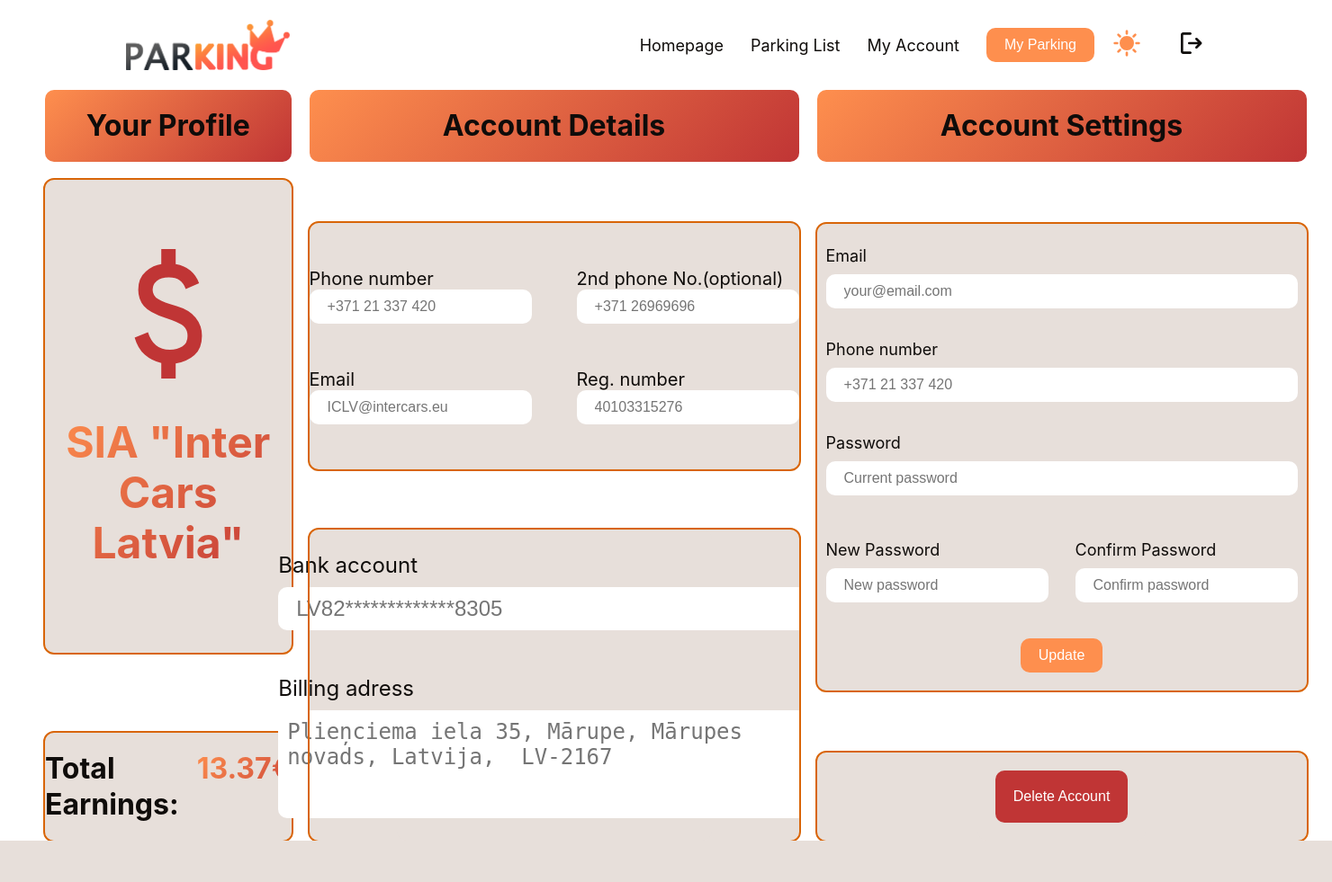
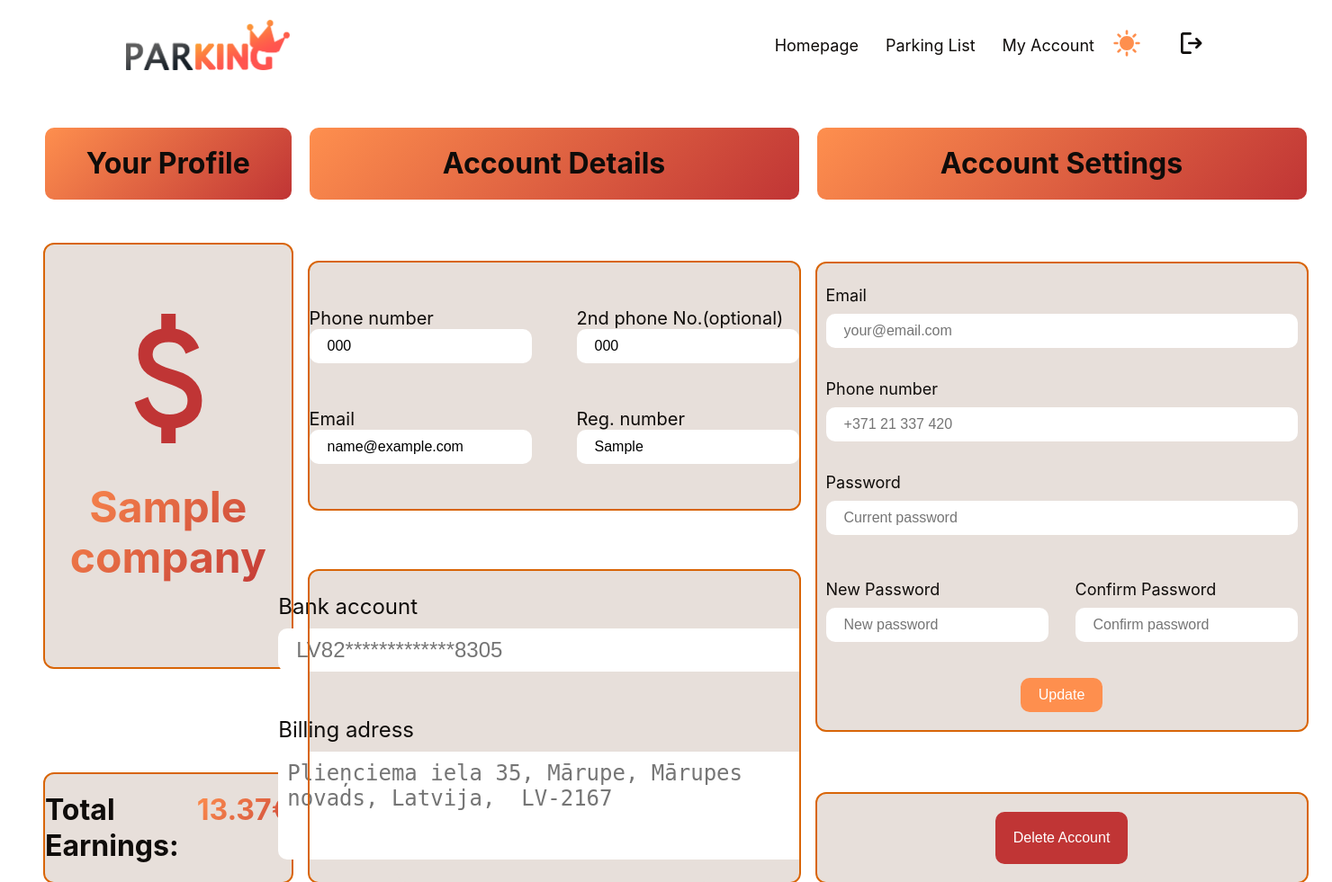
Before and after one commit to fortijs40/parKing-partner, a PHP site: page /business_account.php in a window 1480 px wide. Shown: the whole page at 90% size. Before the commit the page ends 935 px from the top, so only its background shows below. Run offline with PHP 8.4, Linux system fonts and the light colour scheme; the visitor is signed in with stand-in values (Sample User, id 1); tables that the repository leaves empty or names only in its code hold one stand-in row (values such as "Sample post").

Commit message:
User account info pulled and displayed from database

```diff
--- a/business_account.php
+++ b/business_account.php
@@ -4,10 +4,21 @@
         session_name('session_1');
         session_start();
 
+        require_once '.\php\connection.php';
+
         if (!isset($_SESSION['is_logged_in']) || $_SESSION['is_logged_in'] !== true) {
             header("Location: login.php");
             exit();
         }
+
+        $companyId = $_SESSION['company_id'];
+
+        $stmt = $conn->prepare("SELECT * FROM companies WHERE company_id = :company_id");
+        $stmt->bindParam(':company_id', $companyId);
+        $stmt->execute();
+        $partnerData = $stmt->fetch(PDO::FETCH_ASSOC);
+
+        $conn = null;
     ?>
 
 
@@ -32,7 +43,6 @@
                     <a href="index.html" class="link">Homepage</a>
                     <a href="parking_list.php" class="link">Parking List</a>
                     <a href="business_account.php" class="link">My Account</a>
-                    <button class="btn btn-primary" onclick="window.location.href='login.php'">My Parking</button>
                 </div>
                 <div>
                     <svg id="light-theme-toggle" class="theme-change" xmlns="http://www.w3.org/2000/svg" width="32" height="32" viewBox="0 0 24 24">
@@ -63,7 +73,7 @@
                 </div>
                 <div class="business-name">
                     <img src="src/img/function3.svg" alt="function 3" class="function-img" style="margin-bottom: 35px;">
-                    <h1 class="gradient-text" style="margin-bottom: 25px;" name="company_name">SIA "Inter Cars Latvia"</h1>
+                    <h1 class="gradient-text" style="margin-bottom: 25px;" name="company_name"><?php echo $partnerData['company_name'];?></h1>
                 </div>
                 <div class="user-balance-container">
                     <h2>Total Earnings:</h2>
@@ -80,21 +90,21 @@
                         <div class="user-account-details-input-phones">
                             <div class="user-account-details-input-container">
                                 <label for="phone_number" style="font-size: 20px;">Phone number</label>
-                                <input type="text" name="phone_number" id="phone_number" placeholder="+371 21 337 420" class="input" >
+                                <input type="text" name="phone_number" id="phone_number" value="<?php echo $partnerData['phone_number'];?>" class="input" style="color: black">
                             </div>
                             <div class="user-account-details-input-container">
                                 <label for="second_phone_no" style="font-size: 20px;">2nd phone No.(optional)</label>
-                                <input type="text" name="second_phone_no" id="second_phone_no" placeholder="+371 26969696" class="input">
+                                <input type="text" name="second_phone_no" id="second_phone_no" value="<?php echo $partnerData['second_phone_no'];?>" class="input" style="color: black">
                             </div>
                         </div>
                         <div class="user-account-details-input-email-reg">
                             <div class="user-account-details-input-container">
                                 <label for="email" style="font-size: 20px;">Email</label>
-                                <input type="text" name="email" id="email" placeholder="ICLV@intercars.eu" class="input">
+                                <input type="text" name="email" id="email" value="<?php echo $partnerData['email'];?>" class="input" style="color: black">
                             </div>
                             <div class="user-account-details-input-container">
                                 <label for="reg_no" style="font-size: 20px;">Reg. number</label>
-                                <input type="text" name="reg_no" id="reg_no" placeholder="40103315276" class="input">
+                                <input type="text" name="reg_no" id="reg_no" value="<?php echo $partnerData['reg_no'];?>" class="input" style="color: black">
                             </div>
                         </div>
                     </div>
@@ -103,11 +113,11 @@
                     <div class="user-bank-details">
                         <div class="user-bank-details-input">
                             <label for="bank_account">Bank account</label>
-                            <input type="text" name="bank_account" id="bank_account" placeholder="LV82*************8305" class="input" style="font-size: 24px;">
+                            <input type="text" name="bank_account" id="bank_account" placeholder="LV82*************8305" class="input" style="font-size: 24px; color: black">
                         </div>
                         <div class="user-bank-details-input">
                             <label for="billing_address">Billing adress</label>
-                            <textarea name="billing_address" id="billing_address" placeholder="Plieņciema iela 35, Mārupe, Mārupes novads, Latvija,  LV-2167" class="input" style="font-size: 24px;"></textarea>
+                            <textarea name="billing_address" id="billing_address" placeholder="Plieņciema iela 35, Mārupe, Mārupes novads, Latvija,  LV-2167" class="input" style="font-size: 24px; color: black"></textarea>
                         </div>
                     </div>
                 </div>
@@ -120,24 +130,24 @@
                     <div class="user-account-settings-inputs">
                         <div class="user-account-settings-input">
                             <label for="email">Email</label>
-                            <input type="text" name="email" id="email" placeholder="your@email.com" class="input">
+                            <input type="text" name="email" id="email" placeholder="your@email.com" class="input" style="color: black">
                         </div>
                         <div class="user-account-settings-input">
                             <label for="phone_number">Phone number</label>
-                            <input type="text" name="phone_number" id="phone_number" placeholder="+371 21 337 420" class="input">
+                            <input type="text" name="phone_number" id="phone_number" placeholder="+371 21 337 420" class="input" style="color: black">
                         </div>
                         <div class="user-account-settings-input">
                             <label for="password">Password</label>
-                            <input type="password" name="password" id="password" placeholder="Current password" class="input">
+                            <input type="password" name="password" id="password" placeholder="Current password" class="input" style="color: black">
                         </div>
                         <div class="user-account-settings-password-confirm">
                             <div class="user-account-settings-input">
                                 <label for="new-password">New Password</label>
-                                <input type="password" name="new-password" id="new-password" placeholder="New password" class="input">
+                                <input type="password" name="new-password" id="new-password" placeholder="New password" class="input" style="color: black">
                             </div>
                             <div class="user-account-settings-input">
                                 <label for="confirm-password">Confirm Password</label>
-                                <input type="password" name="confirm-password" id="confirm-password" placeholder="Confirm password" class="input">
+                                <input type="password" name="confirm-password" id="confirm-password" placeholder="Confirm password" class="input" style="color: black">
                             </div>
                         </div>
                         <div class="user-account-update">
--- a/login.php
+++ b/login.php
@@ -55,11 +55,11 @@
             <div class="login-body">
                 <div class="login-input-container">
                     <label for="email" class="login-label">Email</label>
-                    <input type="text" name="email" id="email" placeholder="example@email.com" required class="input">
+                    <input type="text" name="email" id="email" placeholder="example@email.com" required class="input" style="color: black">
                 </div>
                 <div class="login-input-container">
                     <label for="password" class="login-label">Password</label>
-                    <input type="password" name="password" id="password" placeholder="Your password" required class="input">
+                    <input type="password" name="password" id="password" placeholder="Your password" required class="input" style="color: black">
                 </div>
                 <div>
                     <input type="submit" value="Login" class="btn btn-primary" name="submit">
--- a/register.php
+++ b/register.php
@@ -119,8 +119,8 @@
                         <input type="text" id="phone" name="phone_number" placeholder="Company phone number" required>
                     </div>
                     <div>
-                        <label for="sec-phone">Second phone {optional}</label>
-                        <input type="text" id="sec-phone" name="sec_phone" placeholder="Second phone number">
+                        <label for="second_phone_no">Second phone {optional}</label>
+                        <input type="text" id="second_phone_no" name="second_phone_no" placeholder="Second phone number">
                     </div>
                     <div>
                         <label for="password">Password</label>
--- a/src/css/userprofile.css
+++ b/src/css/userprofile.css
@@ -28,7 +28,7 @@
     justify-content: center;
     align-items: stretch;
     flex-direction: column;
-    gap: 20px;
+    gap: 50px;
     width: 100%;
 }
 
@@ -37,11 +37,13 @@
     flex-direction: column;
     justify-content: center;
     align-items: center;
+    align-items: center;
     padding-top: 69px;
     padding-bottom: 69px;
     border-radius: 10px;
     background-color: rgb(var(--secondary-color));
     width: 100%;
+    height: 100%;
 }
 
 .business-name {
```
Also changed, not shown: php/authentication.php (+23 -7 lines), user_account.php (+21 -12 lines). Lines whose indentation alone changed are shown as unchanged.
